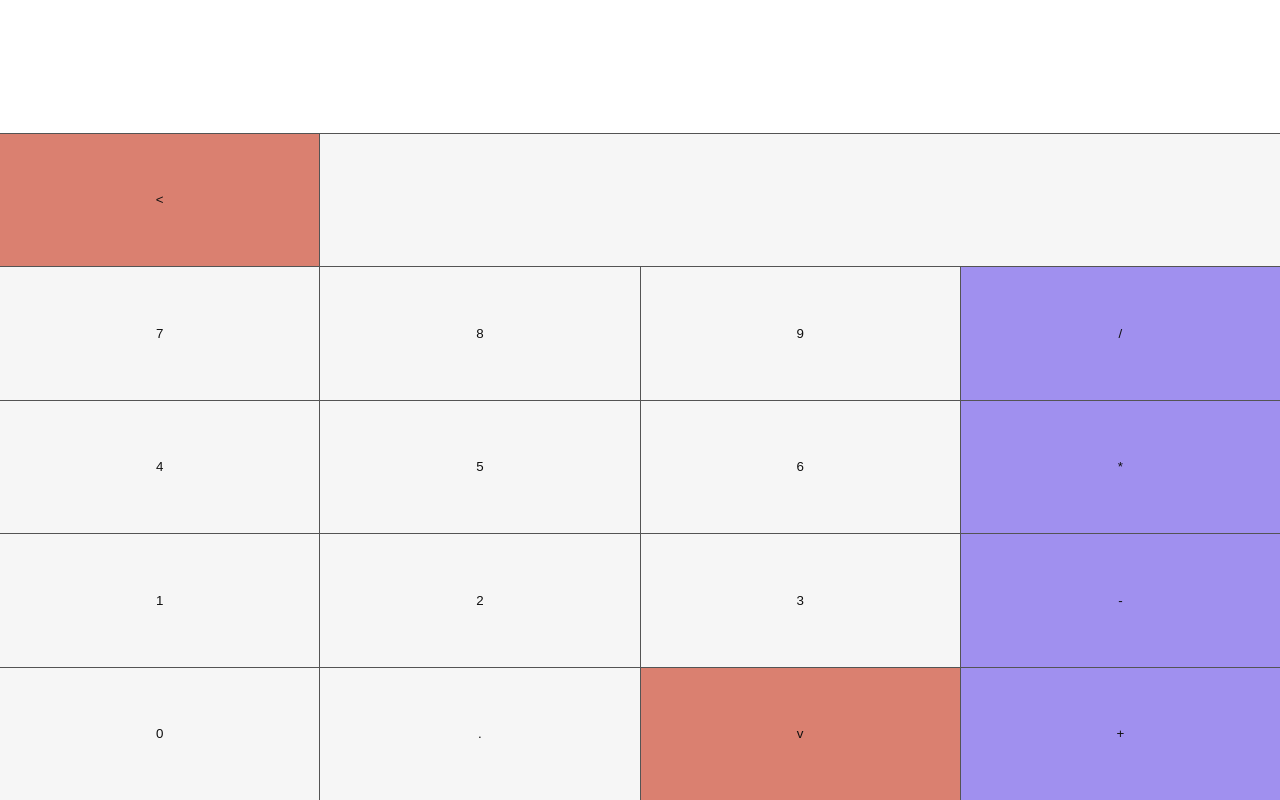
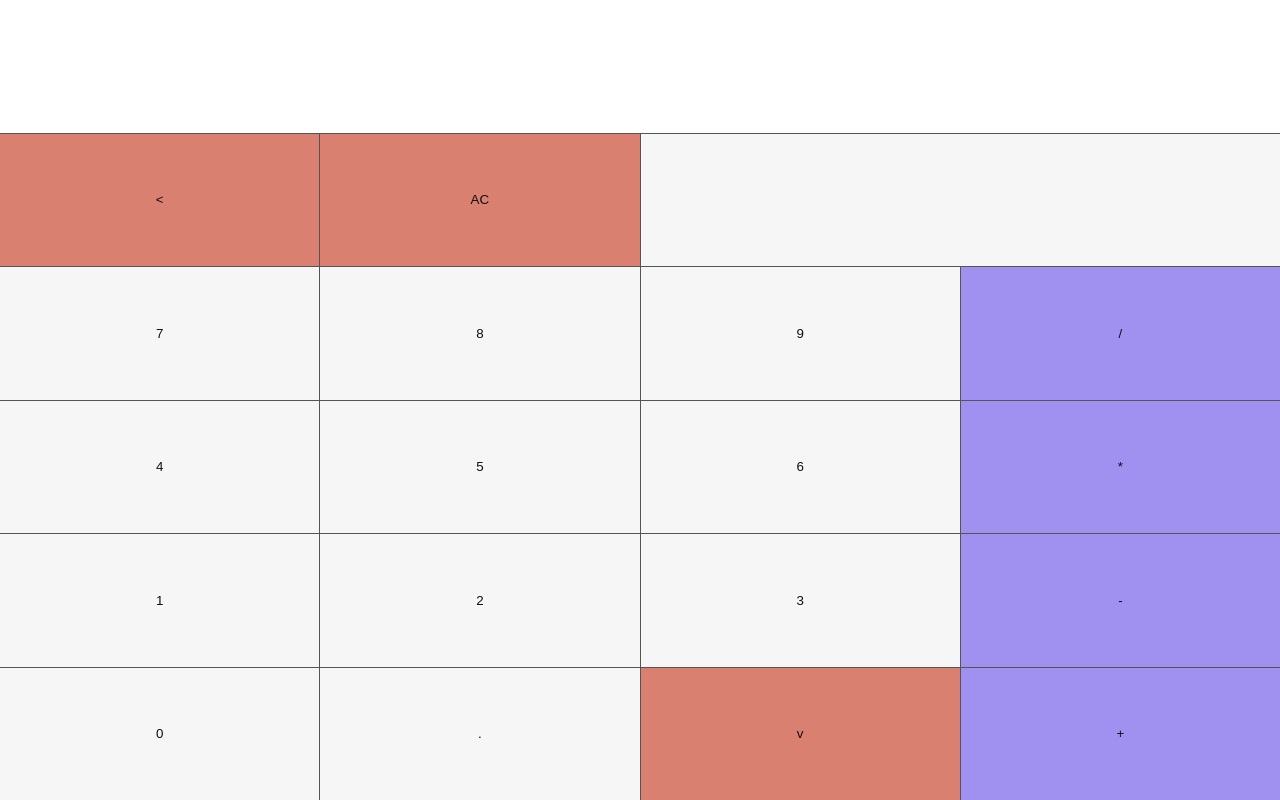
Before and after one commit to ossianwallengren/rpncalculator, a SvelteKit app: page / in a window 1280 px wide. Built offline with nearby package versions, Linux system fonts and the light colour scheme.

Commit message:
Add reset button

```diff
--- a/src/routes/+page.svelte
+++ b/src/routes/+page.svelte
@@ -12,6 +12,8 @@
             if (current === 0) current = null;
         } else if (t === "v") {
             if (current !== null) stack = [...stack, current ?? 0];
+            current = null;
+        } else if (t === "AC") {
             current = null;
         } else if (t === "+" || t === "-" || t === "*" || t === "/") {
             binop(t);
@@ -73,6 +75,7 @@
     <button on:click={click} style="grid-area: dot" class="num">.</button>
 
     <button on:click={click} style="grid-area: bsp" class="mv">&lt;</button>
+    <button on:click={click} style="grid-area: clr" class="mv">AC</button>
     <button on:click={click} style="grid-area: psh" class="mv">v</button>
 
     <button on:click={click} style="grid-area: div" class="op">/</button>
@@ -131,7 +134,7 @@
         grid-template-rows: repeat(6, 1fr);
         grid-template-areas:
             "val val val val"
-            "bsp fil fil fil"
+            "bsp clr fil fil"
             "sev eit nin div"
             "for fiv six mul"
             "one two tre sub"
```
